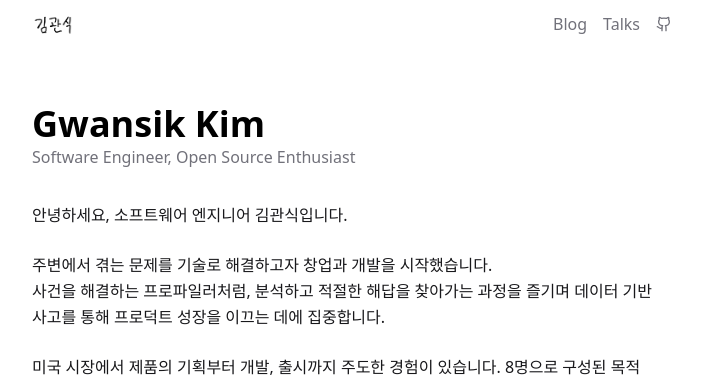
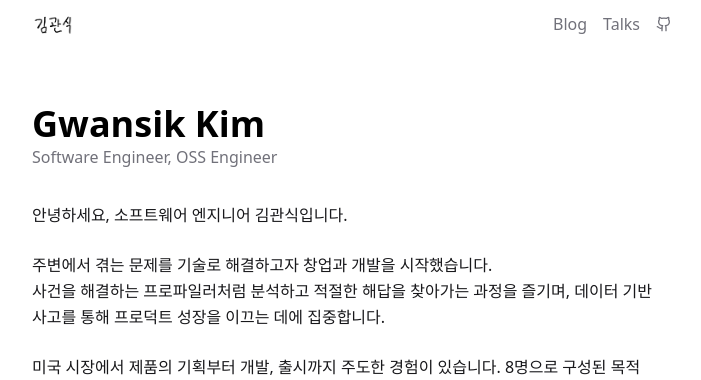
Before and after one commit to gwansikk/gwansik.dev, a Next.js app: page / in a window 1280 px wide. Shown: the top 380 px of the page, without its empty margins (288-989 px from the left). Built offline with nearby package versions, Linux system fonts and the light colour scheme; no server answers.

Commit message:
docs: update contents

```diff
--- a/src/app/page.tsx
+++ b/src/app/page.tsx
@@ -21,7 +21,7 @@ export default function Home() {
       <header>
         <Title>Gwansik Kim</Title>
         <h2 className="font-medium text-zinc-500">
-          Software Engineer, Open Source Enthusiast
+          Software Engineer, OSS Engineer
         </h2>
       </header>
       <section className="space-y-6">
@@ -29,8 +29,9 @@ export default function Home() {
         <p>
           주변에서 겪는 문제를 기술로 해결하고자 창업과 개발을 시작했습니다.
           <br />
-          사건을 해결하는 프로파일러처럼, 분석하고 적절한 해답을 찾아가는 과정을
-          즐기며 데이터 기반 사고를 통해 프로덕트 성장을 이끄는 데에 집중합니다.
+          사건을 해결하는 프로파일러처럼 분석하고 적절한 해답을 찾아가는 과정을
+          즐기며, 데이터 기반 사고를 통해 프로덕트 성장을 이끄는 데에
+          집중합니다.
         </p>
         <p>
           미국 시장에서 제품의 기획부터 개발, 출시까지 주도한 경험이 있습니다.
```
